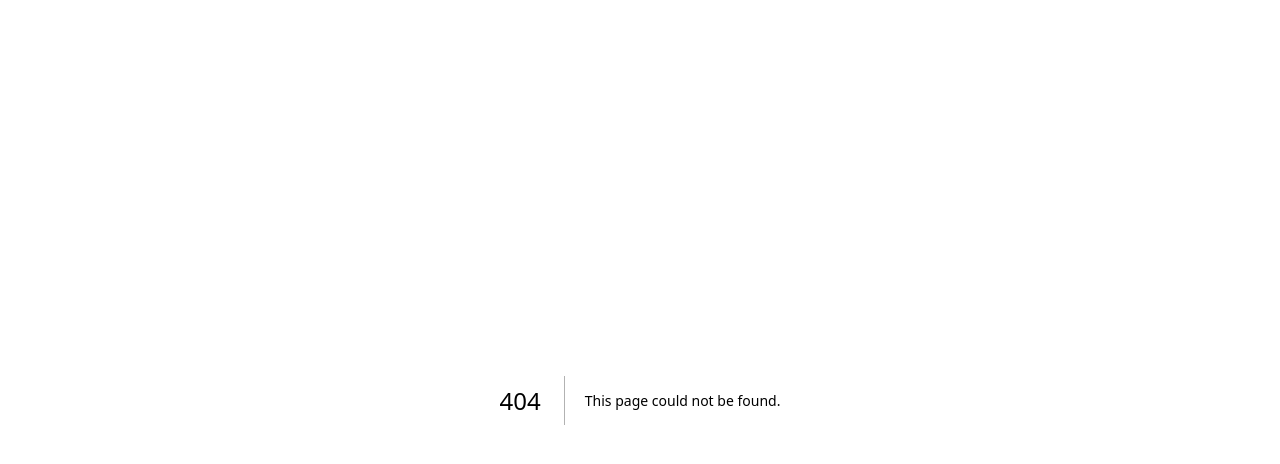
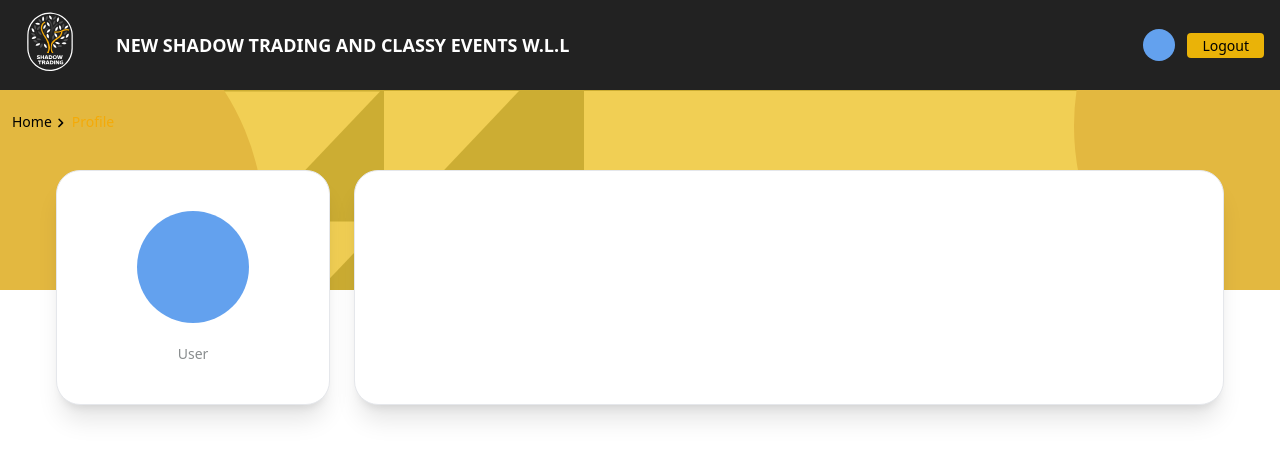
Before and after one commit to Visva24/quotation_generator, a Next.js app: page /profile in a window 1280 px wide. Before the commit this address had no page. Shown: the top 464 px of the page. Built offline with nearby package versions, Linux system fonts and the light colour scheme.

Commit message:
profile page WIP

```diff
--- a/src/app/component/Header.tsx
+++ b/src/app/component/Header.tsx
@@ -30,7 +30,7 @@ const Header = () => {
                         </h1>
                     </div>
                     <div className='pr-4 flex gap-3 items-center'>
-                        <div className='rounded-full w-8 h-8 flex items-center justify-center text-[white] text-[14px] bg-[#63a1ee]'>
+                        <div className='rounded-full w-8 h-8 flex items-center justify-center text-[white] text-[14px] bg-[#63a1ee] cursor-pointer' onClick={()=>{router.push("/profile")}}>
                             <p>{avatar}</p>
                         </div>
                         <Custombutton name={'Logout'} color={'yellow'} onclick={handleLogout} />
--- a/src/app/globals.css
+++ b/src/app/globals.css
@@ -69,7 +69,7 @@ input[type=number] {
 .p-autocomplete input {
   padding: 5px 10px !important; /* Adjust spacing */
   font-size: 14px !important; /* Change font size */
-  width: 295px;
+  width: 100%;
 }
 
 .p-autocomplete .p-inputtext:focus {
--- /dev/null
+++ b/src/app/profile/layout.tsx
@@ -0,0 +1,21 @@
+"use client"
+import React from 'react';
+import Breadcrumbs from '../component/Breadcrumbs';
+import Header from '../component/Header';
+
+interface LayoutProps {
+    children: React.ReactNode;
+}
+
+const LayoutProfile: React.FC<LayoutProps> = ({ children }) => {
+
+    return (
+        <div className='min-h-screen'>
+            <Header/>
+            <main>
+                {children}
+            </main>
+        </div>
+    )
+}
+export default LayoutProfile;
--- /dev/null
+++ b/src/app/profile/page.tsx
@@ -0,0 +1,52 @@
+"use client"
+import React from 'react'
+import Breadcrumbs from '../component/Breadcrumbs'
+import { parseCookies } from 'nookies'
+import Tabs from '../component/Tabs'
+
+const Profile = () => {
+    const cookies = parseCookies();
+    const userName = cookies.user_name;
+    const avatar = cookies.avatar_value;
+    const breadcrumb = [
+        {
+            label: "Home",
+            route: "/home"
+        },
+        {
+            label: "Profile",
+            route: "/profile"
+        }
+    ]
+    return (
+        <>
+            <div className='relative'>
+                <div style={{ backgroundImage: `url('/images/profile-banner.svg')` }} className='w-full h-[200px]'>
+                    <div className='pl-2 pt-4 '>
+                        <Breadcrumbs breadcrumb={breadcrumb} />
+                    </div>
+                </div>
+                <div className='grid grid-cols-12 gap-6 absolute top-20  w-full px-14'>
+                    <div className='col-span-3 border bg-[#fff] rounded-[24px] shadow-xl'>
+                        <div className='flex flex-col gap-5 items-center justify-center p-10'>
+                        <div className='rounded-full w-28 h-28 flex items-center justify-center text-[white] text-[14px] bg-[#63a1ee] cursor-pointer'>
+                            <p className='font-bold'>{avatar}</p>
+                        </div>
+                        <div className='flex flex-col justify-center'>
+                            <p className='text-[16px] text-[#000] flex justify-center font-bold'>{userName}</p>
+                            <p className='text-[14px] text-[#898D8E] flex justify-center'>User</p>
+                        </div>
+                        </div>
+                    </div>
+                    <div className='col-span-9 border bg-[#fff] rounded-[24px] shadow-xl'>
+                        <div>
+
+                        </div>
+                    </div>
+                </div>
+            </div>
+        </>
+    )
+}
+
+export default Profile
--- a/src/app/quotation/layout.tsx
+++ b/src/app/quotation/layout.tsx
@@ -16,7 +16,7 @@ const LayoutQuotation: React.FC<LayoutProps> = ({ children }) => {
         },
         {
             label: "Quotation Generator",
-            route: "/#"
+            route: "/quotation"
         }
     ]
     return (
```
Also changed, not shown: public/images/logout.svg (added), public/images/profile-banner.svg (added).
